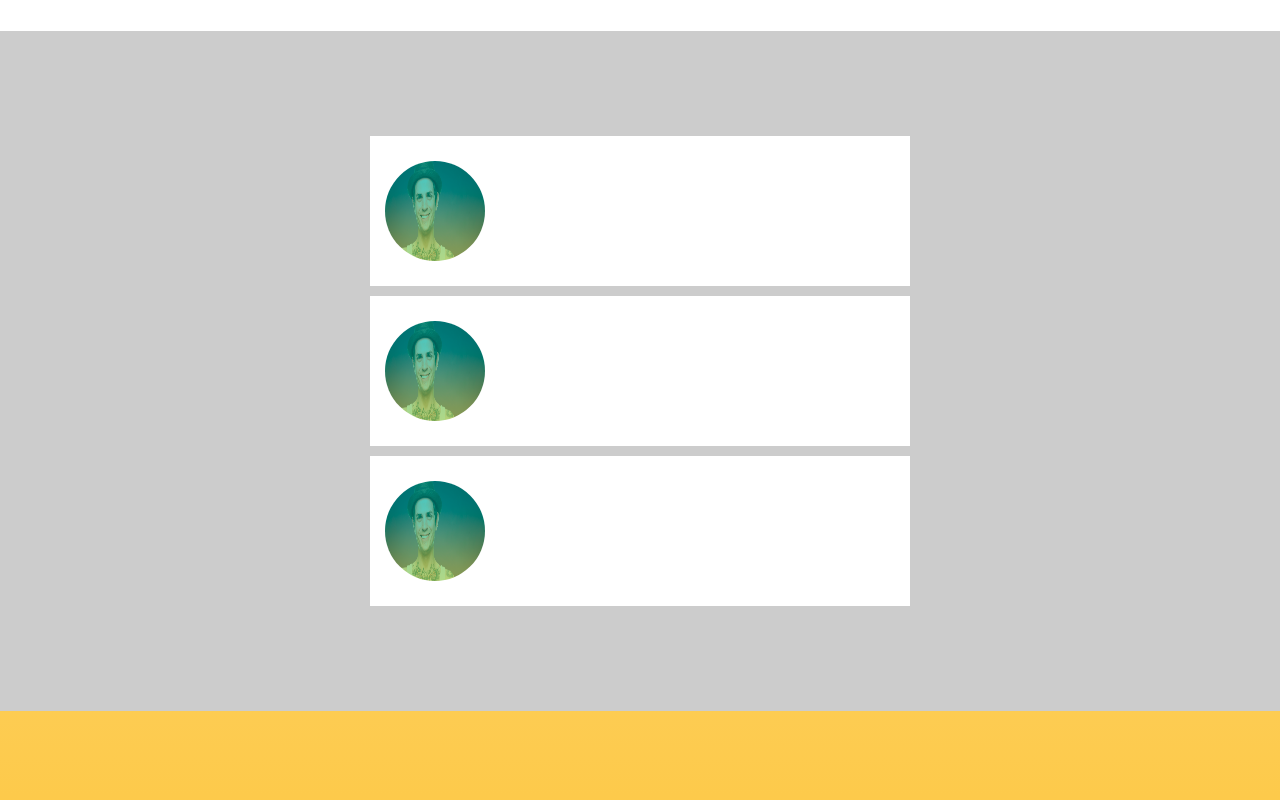
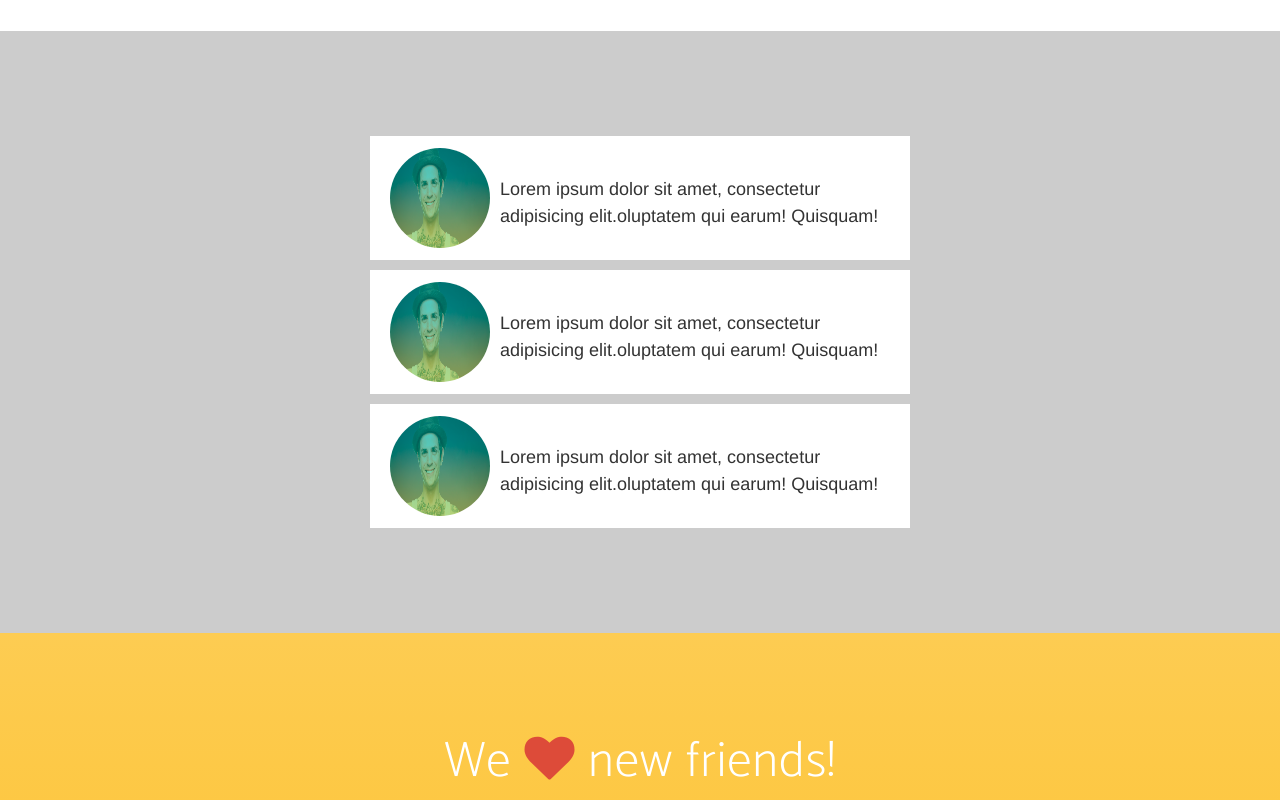
Before and after one commit to deividvs/PiggyBankerSite, a website: page index.html in a window 1280 px wide. Shown: the part 1460-2260 px from the top of the page. Drawn offline with nearby package versions, Linux system fonts and the light colour scheme; a web font is replaced by a local one.

Commit message:
fixed conversation layout

```diff
--- a/css/main.css
+++ b/css/main.css
@@ -79,12 +79,20 @@ header{
 }
 
 .img-circle{
-  margin-top: 25px;
+  margin-top: 2px;
+  margin-left: 10px;
+  float: left;
+  margin-right: 10px;
+}
+
+.text-chat{
+  padding-top: 30px;
+  margin-left: 10px;
 }
 
 .conversarion{
   background-color: #fff;
-  height: 150px;
   margin-top: 5px;
   margin-bottom: 5px;
+  padding: 10px;
 }
--- a/index.html
+++ b/index.html
@@ -183,12 +183,15 @@
                     <div class="col-md-6">
                       <div class="col-md-12 conversarion">
                           <img src="img/background.png" height="100px" width="100px" class="img-circle">
+                          <p class="text-chat"> Lorem ipsum dolor sit amet, consectetur adipisicing elit.oluptatem qui earum! Quisquam!</p>
                       </div>
                       <div class="col-md-12 conversarion">
                           <img src="img/background.png" height="100px" width="100px" class="img-circle">
+                          <p class="text-chat"> Lorem ipsum dolor sit amet, consectetur adipisicing elit.oluptatem qui earum! Quisquam!</p>
                       </div>
                       <div class="col-md-12 conversarion">
                           <img src="img/background.png" height="100px" width="100px" class="img-circle">
+                          <p class="text-chat"> Lorem ipsum dolor sit amet, consectetur adipisicing elit.oluptatem qui earum! Quisquam!</p>
                       </div>
                     </div>
                     <div class="col-md-3"></div>
```
